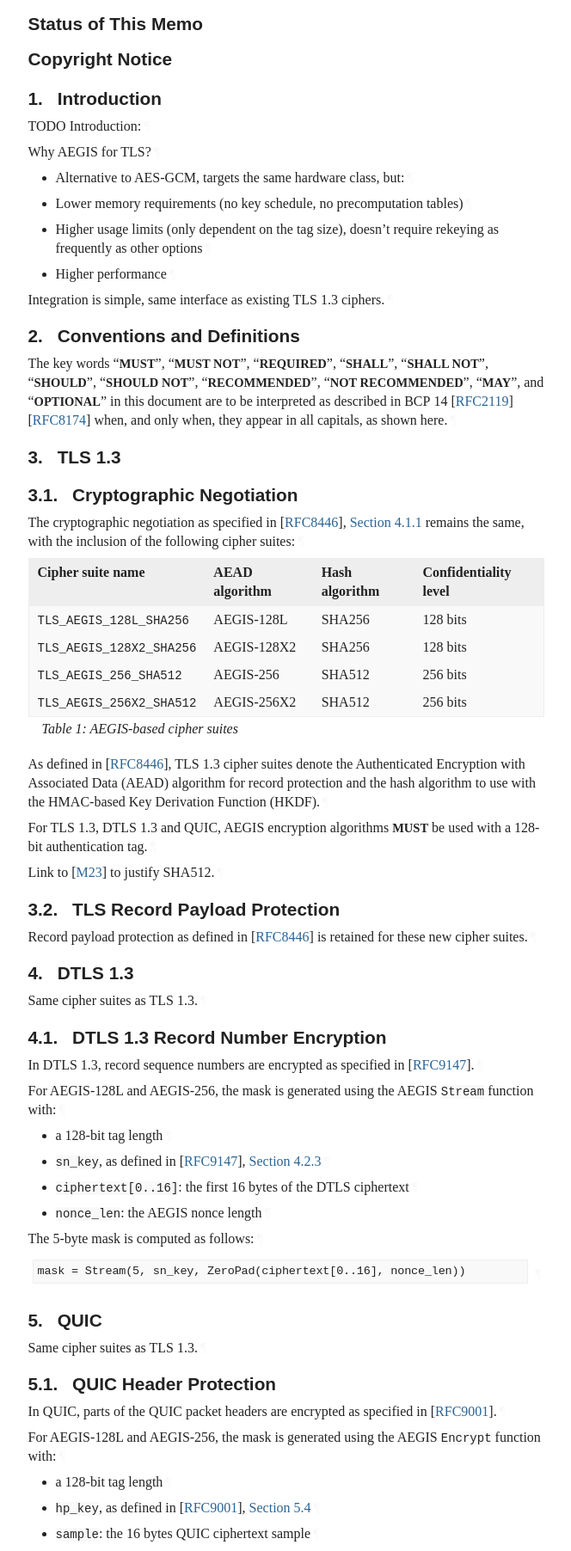
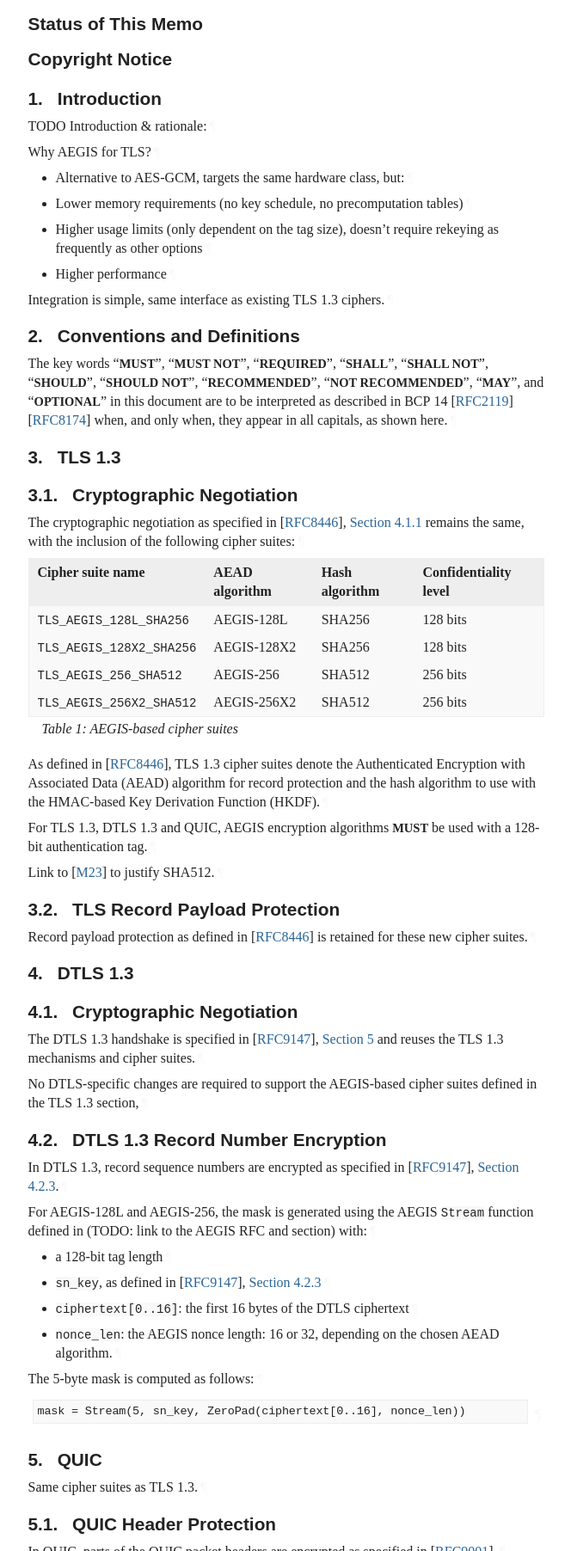
Before and after one commit to jedisct1/draft-denis-tls-aegis, a plain HTML site: page draft-denis-tls-aegis.html in a window 1280 px wide. Shown: the part 641-2445 px from the top of the page at 86% size, without its empty margins (92-756 px from the left). Drawn offline with Linux system fonts and the light colour scheme; a web font is replaced by a local one.

Commit message:
Script updating gh-pages from dec823b. [ci skip]

```diff
--- a/draft-denis-tls-aegis.html
+++ b/draft-denis-tls-aegis.html
@@ -1145,7 +1145,10 @@ svg :is([fill="white"], [fill^="#fff"]) {
             <p id="section-toc.1-1.4.1"><a href="#section-4" class="auto internal xref">4</a>.  <a href="#name-dtls-13" class="internal xref">DTLS 1.3</a></p>
 <ul class="compact toc ulBare ulEmpty">
 <li class="compact toc ulBare ulEmpty" id="section-toc.1-1.4.2.1">
-                <p id="section-toc.1-1.4.2.1.1"><a href="#section-4.1" class="auto internal xref">4.1</a>.  <a href="#name-dtls-13-record-number-encry" class="internal xref">DTLS 1.3 Record Number Encryption</a></p>
+                <p id="section-toc.1-1.4.2.1.1"><a href="#section-4.1" class="auto internal xref">4.1</a>.  <a href="#name-cryptographic-negotiation-2" class="internal xref">Cryptographic Negotiation</a></p>
+</li>
+              <li class="compact toc ulBare ulEmpty" id="section-toc.1-1.4.2.2">
+                <p id="section-toc.1-1.4.2.2.1"><a href="#section-4.2" class="auto internal xref">4.2</a>.  <a href="#name-dtls-13-record-number-encry" class="internal xref">DTLS 1.3 Record Number Encryption</a></p>
 </li>
             </ul>
 </li>
@@ -1192,7 +1195,7 @@ svg :is([fill="white"], [fill^="#fff"]) {
       <h2 id="name-introduction">
 <a href="#section-1" class="section-number selfRef">1. </a><a href="#name-introduction" class="section-name selfRef">Introduction</a>
       </h2>
-<p id="section-1-1">TODO Introduction:<a href="#section-1-1" class="pilcrow">¶</a></p>
+<p id="section-1-1">TODO Introduction &amp; rationale:<a href="#section-1-1" class="pilcrow">¶</a></p>
 <p id="section-1-2">Why AEGIS for TLS?<a href="#section-1-2" class="pilcrow">¶</a></p>
 <ul class="normal">
 <li class="normal" id="section-1-3.1">
@@ -1301,33 +1304,41 @@ appear in all capitals, as shown here.<a href="#section-2-1" class="pilcrow">¶<
       <h2 id="name-dtls-13">
 <a href="#section-4" class="section-number selfRef">4. </a><a href="#name-dtls-13" class="section-name selfRef">DTLS 1.3</a>
       </h2>
-<p id="section-4-1">Same cipher suites as TLS 1.3.<a href="#section-4-1" class="pilcrow">¶</a></p>
+<div id="cryptographic-negotiation-1">
+<section id="section-4.1">
+        <h3 id="name-cryptographic-negotiation-2">
+<a href="#section-4.1" class="section-number selfRef">4.1. </a><a href="#name-cryptographic-negotiation-2" class="section-name selfRef">Cryptographic Negotiation</a>
+        </h3>
+<p id="section-4.1-1">The DTLS 1.3 handshake is specified in <span>[<a href="#RFC9147" class="cite xref">RFC9147</a>], <a href="https://rfc-editor.org/rfc/rfc9147#section-5" class="relref">Section 5</a></span> and reuses the TLS 1.3 mechanisms and cipher suites.<a href="#section-4.1-1" class="pilcrow">¶</a></p>
+<p id="section-4.1-2">No DTLS-specific changes are required to support the AEGIS-based cipher suites defined in the TLS 1.3 section,<a href="#section-4.1-2" class="pilcrow">¶</a></p>
+</section>
+</div>
 <div id="dtls-13-record-number-encryption">
-<section id="section-4.1">
+<section id="section-4.2">
         <h3 id="name-dtls-13-record-number-encry">
-<a href="#section-4.1" class="section-number selfRef">4.1. </a><a href="#name-dtls-13-record-number-encry" class="section-name selfRef">DTLS 1.3 Record Number Encryption</a>
+<a href="#section-4.2" class="section-number selfRef">4.2. </a><a href="#name-dtls-13-record-number-encry" class="section-name selfRef">DTLS 1.3 Record Number Encryption</a>
         </h3>
-<p id="section-4.1-1">In DTLS 1.3, record sequence numbers are encrypted as specified in <span>[<a href="#RFC9147" class="cite xref">RFC9147</a>]</span>.<a href="#section-4.1-1" class="pilcrow">¶</a></p>
-<p id="section-4.1-2">For AEGIS-128L and AEGIS-256, the mask is generated using the AEGIS <code>Stream</code> function with:<a href="#section-4.1-2" class="pilcrow">¶</a></p>
+<p id="section-4.2-1">In DTLS 1.3, record sequence numbers are encrypted as specified in <span>[<a href="#RFC9147" class="cite xref">RFC9147</a>], <a href="https://rfc-editor.org/rfc/rfc9147#section-4.2.3" class="relref">Section 4.2.3</a></span>.<a href="#section-4.2-1" class="pilcrow">¶</a></p>
+<p id="section-4.2-2">For AEGIS-128L and AEGIS-256, the mask is generated using the AEGIS <code>Stream</code> function defined in (TODO: link to the AEGIS RFC and section) with:<a href="#section-4.2-2" class="pilcrow">¶</a></p>
 <ul class="normal">
-<li class="normal" id="section-4.1-3.1">
-            <p id="section-4.1-3.1.1">a 128-bit tag length<a href="#section-4.1-3.1.1" class="pilcrow">¶</a></p>
-</li>
-          <li class="normal" id="section-4.1-3.2">
-            <p id="section-4.1-3.2.1"><code>sn_key</code>, as defined in <span>[<a href="#RFC9147" class="cite xref">RFC9147</a>], <a href="https://rfc-editor.org/rfc/rfc9147#section-4.2.3" class="relref">Section 4.2.3</a></span><a href="#section-4.1-3.2.1" class="pilcrow">¶</a></p>
-</li>
-          <li class="normal" id="section-4.1-3.3">
-            <p id="section-4.1-3.3.1"><code>ciphertext[0..16]</code>: the first 16 bytes of the DTLS ciphertext<a href="#section-4.1-3.3.1" class="pilcrow">¶</a></p>
-</li>
-          <li class="normal" id="section-4.1-3.4">
-            <p id="section-4.1-3.4.1"><code>nonce_len</code>: the AEGIS nonce length<a href="#section-4.1-3.4.1" class="pilcrow">¶</a></p>
+<li class="normal" id="section-4.2-3.1">
+            <p id="section-4.2-3.1.1">a 128-bit tag length<a href="#section-4.2-3.1.1" class="pilcrow">¶</a></p>
+</li>
+          <li class="normal" id="section-4.2-3.2">
+            <p id="section-4.2-3.2.1"><code>sn_key</code>, as defined in <span>[<a href="#RFC9147" class="cite xref">RFC9147</a>], <a href="https://rfc-editor.org/rfc/rfc9147#section-4.2.3" class="relref">Section 4.2.3</a></span><a href="#section-4.2-3.2.1" class="pilcrow">¶</a></p>
+</li>
+          <li class="normal" id="section-4.2-3.3">
+            <p id="section-4.2-3.3.1"><code>ciphertext[0..16]</code>: the first 16 bytes of the DTLS ciphertext<a href="#section-4.2-3.3.1" class="pilcrow">¶</a></p>
+</li>
+          <li class="normal" id="section-4.2-3.4">
+            <p id="section-4.2-3.4.1"><code>nonce_len</code>: the AEGIS nonce length: 16 or 32, depending on the chosen AEAD algorithm.<a href="#section-4.2-3.4.1" class="pilcrow">¶</a></p>
 </li>
         </ul>
-<p id="section-4.1-4">The 5-byte mask is computed as follows:<a href="#section-4.1-4" class="pilcrow">¶</a></p>
-<div class="alignLeft art-text artwork" id="section-4.1-5">
+<p id="section-4.2-4">The 5-byte mask is computed as follows:<a href="#section-4.2-4" class="pilcrow">¶</a></p>
+<div class="alignLeft art-text artwork" id="section-4.2-5">
 <pre>
 mask = Stream(5, sn_key, ZeroPad(ciphertext[0..16], nonce_len))
-</pre><a href="#section-4.1-5" class="pilcrow">¶</a>
+</pre><a href="#section-4.2-5" class="pilcrow">¶</a>
 </div>
 </section>
 </div>
```
Also changed, not shown: draft-denis-tls-aegis.txt.
